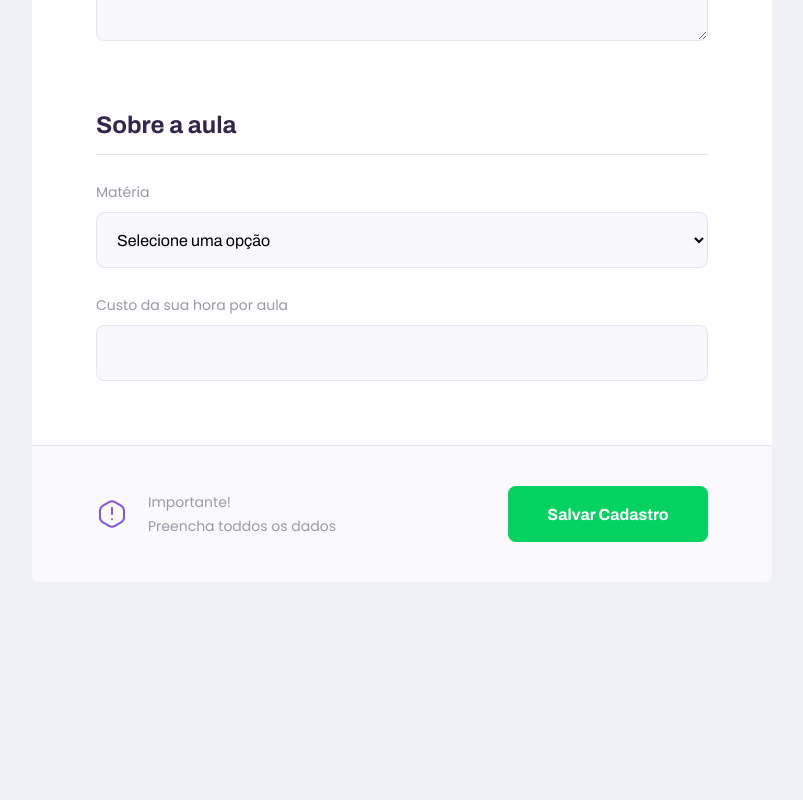
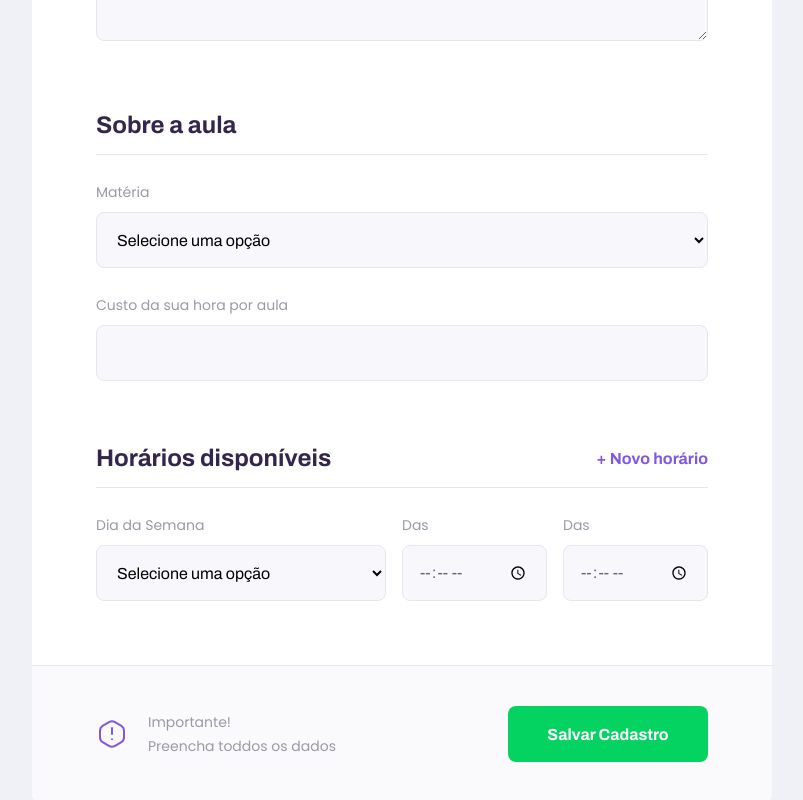
Before and after one commit to eniocosta/proffy, a React (Create React App) app in the folder web/: page /give-classes in a window 1280 px wide. Shown: the part 910-1710 px from the top of the page, without its empty margins (238-1041 px from the left). Before the commit the page ends 1492 px from the top, so only its background shows below. Built offline with nearby package versions, Linux system fonts and the light colour scheme.

Commit message:
Finalizando frontend da versão web

```diff
--- a/web/src/components/Select/index.tsx
+++ b/web/src/components/Select/index.tsx
@@ -15,8 +15,8 @@
     return (
         <div className="select-block">
             <label htmlFor={name}>{label}</label>
-            <select id={name} {...rest}>
-                <option value="" disabled selected hidden>Selecione uma opção</option>
+            <select defaultValue="" id={name} {...rest}>
+                <option value="" disabled hidden>Selecione uma opção</option>
                 {options.map(option => {
                     return <option key={option.value} value={ option.value }>{ option.label }</option>
                 })}
--- a/web/src/pages/TeacherForm/index.tsx
+++ b/web/src/pages/TeacherForm/index.tsx
@@ -1,4 +1,4 @@
-import React from 'react';
+import React, { useState } from 'react';
 
 import PageHeader from '../../components/PageHeader';
 import Input from '../../components/Input';
@@ -10,6 +10,17 @@
 import './styles.css';
 
 function TeacherForm() {
+    const [scheduleItems, setScheduleItems] = useState([
+        {week_day: 0, from: '',to: ''}
+    ]);
+
+    function addNewScheduleItem() {
+        setScheduleItems([
+            ...scheduleItems,
+            {week_day: 0, from: '',to: ''}
+        ])
+    }
+
     return (
         <div id="page-teacher-form" className="container">
             <PageHeader
@@ -46,6 +57,35 @@
                     <Input name="cost" label="Custo da sua hora por aula"/>
                 </fieldset>
 
+                <fieldset>
+                    <legend>
+                        Horários disponíveis
+                        <button type="button" onClick={addNewScheduleItem}>+ Novo horário</button>
+                    </legend>
+
+                    { scheduleItems.map(scheduleItem => {
+                        return (
+                            <div key={scheduleItem.week_day} className="schedule-item">
+                                <Select
+                                    name="week_day"
+                                    label="Dia da Semana"
+                                    options={[
+                                        { value: '0', 'label': 'Domingo' },
+                                        { value: '1', 'label': 'Segunda-feira' },
+                                        { value: '2', 'label': 'Terça-feira' },
+                                        { value: '3', 'label': 'Quarta-feira' },
+                                        { value: '4', 'label': 'Quinta-feira' },
+                                        { value: '5', 'label': 'Sexta-feira' },
+                                        { value: '6', 'label': 'Sábado' },
+                                    ]}
+                                />
+                                <Input name="from" label="Das" type="time"/>
+                                <Input name="to" label="Das" type="time"/>
+                            </div>
+                        );
+                    }) }
+                </fieldset>
+
                 <footer>
                     <p>
                         <img src={warningIcon} alt="Aviso Importante"/>
--- a/web/src/pages/TeacherForm/styles.css
+++ b/web/src/pages/TeacherForm/styles.css
@@ -36,6 +36,19 @@
     width: 100%;
     padding-bottom: 1.6rem;
     border-bottom: 1px solid var(--color-line-in-white);
+}
+
+#page-teacher-form main fieldset legend button {
+    background: none;
+    border: 0;
+    color: var(--color-primary);
+    font: 700 1.6rem Archivo;
+    cursor: pointer;
+    transition: color 0.2s;
+}
+
+#page-teacher-form main fieldset legend button:hover{
+    color: var(--color-primary-dark);
 }
 
 #page-teacher-form main fieldset .input-block + .textarea-block,
@@ -98,6 +111,15 @@
     #page-teacher-form main fieldset {
         padding: 0 6.4rem;
     }
+    #page-teacher-form main .schedule-item {
+        display: grid;
+        grid-template-columns: 2fr 1fr 1fr;
+        column-gap: 1.6rem;
+
+    }
+    #page-teacher-form main .schedule-item .input-block{
+        margin-top: 0 !important;
+    }
     #page-teacher-form main footer {
         padding: 4.0rem 6.4rem;
         display: flex;
```
